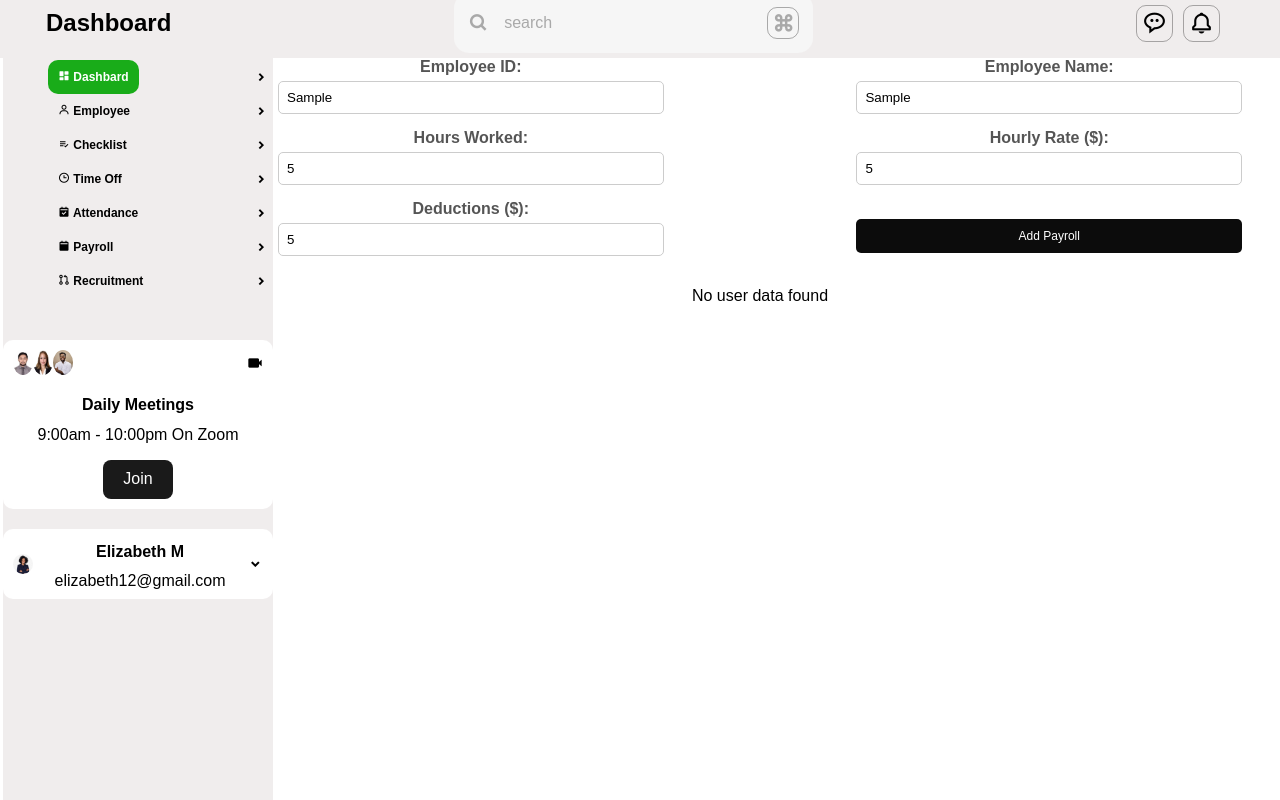
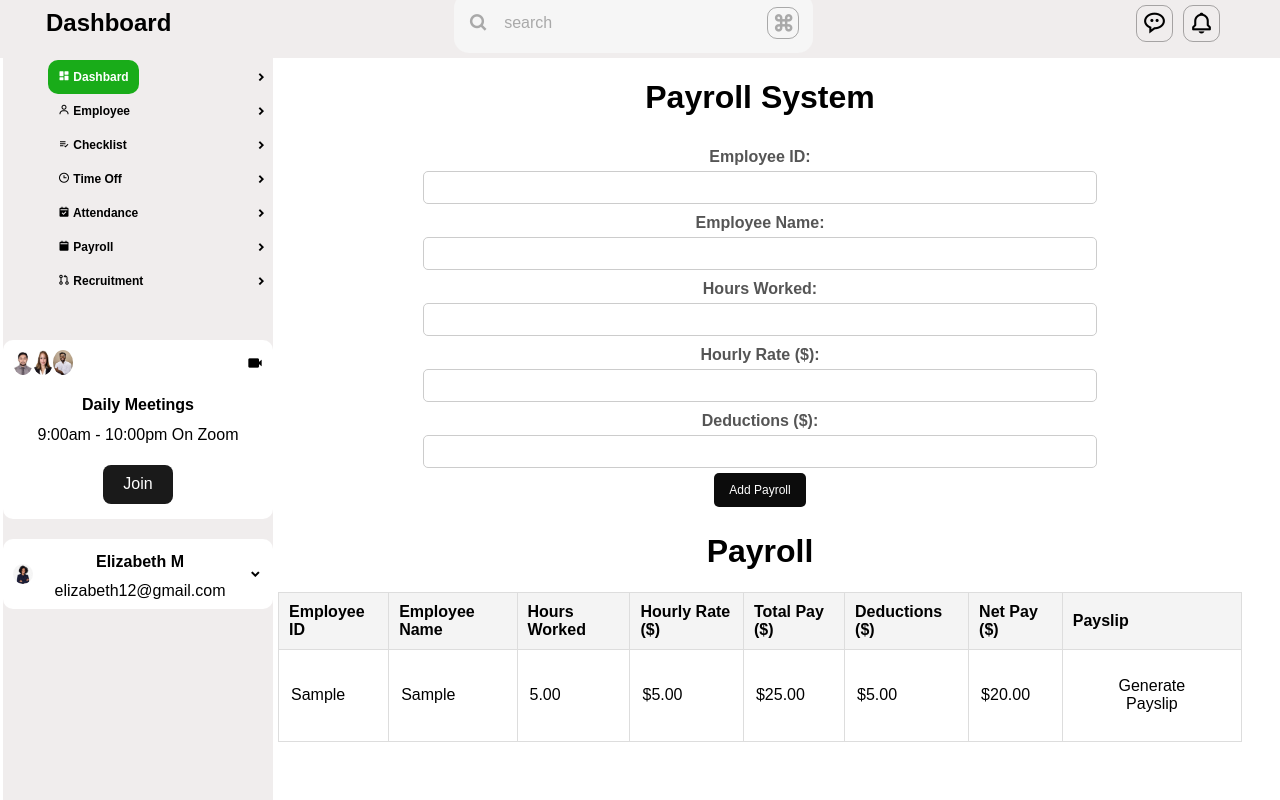
Before and after one commit to missynancy/dashboard, a React (Vite) app in the folder frontend/: page /payroll in a window 1280 px wide. Both pictures are taken after typing "Sample", "Sample", "5", "5", "5" into the empty fields and a click on the button "Add Payroll". Built offline with nearby package versions, Linux system fonts and the light colour scheme.

Commit message:
employee

```diff
--- a/frontend/src/App.jsx
+++ b/frontend/src/App.jsx
@@ -10,6 +10,7 @@ import EmployeeTable from './pages/EmployeeTable.jsx';
 import ErrorBoundary from './pages/ErrorBoundaries.jsx';
 
 import './index.css'
+import PayrollTable from './pages/Payrolltable.jsx';
 const router = createBrowserRouter(
     createRoutesFromElements
     (
@@ -17,79 +18,14 @@ const router = createBrowserRouter(
            <Route index element={<Home />}/>
            <Route path='/employee' element={<Employee />}/>
            <Route path='/payroll' element={<Payroll />}/>
+           <Route path='/payrollTable' element={<PayrollTable />}/>
+
       </Route>
     )
 )
 const App = () => {
 
-  const [payrolls, setPayrolls] = useState([]);
 
-  const addPayroll = (payroll) => {
-    setPayrolls([...payrolls, { ...payroll, generated: false }]);
-  };
-
-  const generatePayslip = (index) => {
-    const payroll = payrolls[index];
-    const newPayrolls = payrolls.map((pay, idx) =>
-      idx === index ? { ...pay, generated: true } : pay
-    );
-    setPayrolls(newPayrolls);
-
-    const payslipWindow = window.open('', 'Payslip', 'width=600,height=400');
-    payslipWindow.document.write(`
-      <html>
-      <head>
-        <title>Payslip</title>
-        <style>
-          body { font-family: Arial, sans-serif; padding: 20px; }
-          h1, h3 { text-align: center; }
-          table { width: 100%; border-collapse: collapse; margin-top: 20px; }
-          th, td { padding: 10px; border: 1px solid #ddd; text-align: left; }
-          th { background-color: #f4f4f4; }
-          button { padding: 10px 15px; border: none; border-radius: 5px; cursor: pointer; margin-top: 10px; }
-          button.print { background-color: #007bff; color: white; }
-          button.share { background-color: #28a745; color: white; }
-        </style>
-      </head>
-      <body>
-        <h1>C.E.F</h1>
-        <h3>Payslip</h3>
-        <table>
-          <tr><th>Employee ID</th><td>${payroll.employeeId}</td></tr>
-          <tr><th>Employee Name</th><td>${payroll.employeeName}</td></tr>
-          <tr><th>Hours Worked</th><td>${payroll.hoursWorked.toFixed(2)}</td></tr>
-          <tr><th>Hourly Rate</th><td>$${payroll.hourlyRate.toFixed(2)}</td></tr>
-          <tr><th>Total Pay</th><td>$${(payroll.hoursWorked * payroll.hourlyRate).toFixed(2)}</td></tr>
-          <tr><th>Deductions</th><td>$${payroll.deductions.toFixed(2)}</td></tr>
-          <tr><th>Net Pay</th><td>$${((payroll.hoursWorked * payroll.hourlyRate) - payroll.deductions).toFixed(2)}</td></tr>
-        </table>
-        <button class="print" onclick="window.print()">Print</button>
-        <button class="share" onclick="sharePayslip()">Share</button>
-        <script>
-          function sharePayslip() {
-            const payslipDetails = {
-              title: 'Payslip for ${payroll.employeeName}',
-              text: 'Payslip Details:\\nEmployee ID: ${payroll.employeeId}\\nEmployee Name: ${payroll.employeeName}\\nHours Worked: ${payroll.hoursWorked.toFixed(2)}\\nHourly Rate: $${payroll.hourlyRate.toFixed(2)}\\nTotal Pay: $${(payroll.hoursWorked * payroll.hourlyRate).toFixed(2)}\\nDeductions: $${payroll.deductions.toFixed(2)}\\nNet Pay: $${((payroll.hoursWorked * payroll.hourlyRate) - payroll.deductions).toFixed(2)}',
-            };
-            if (navigator.share) {
-              navigator.share(payslipDetails)
-                .then(() => console.log('Payslip shared successfully'))
-                .catch(error => console.error('Error sharing payslip', error));
-            } else {
-              alert('Web Share API is not supported in your browser.');
-            }
-          }
-        </script>
-      </body>
-      </html>
-        `);
-        payslipWindow.document.close();
-      };
-      const [employees, setEmployees] = useState([]);
-
-      const addEmployee = (employee) => {
-        setEmployees([...employees, employee]);
-      }
 
 
     return(
@@ -97,16 +33,7 @@ const App = () => {
             <RouterProvider router={router} />
 
 
-           {/* <div className="container">
-                <h1>Employee List System</h1>
-                <EmployeeForm addEmployee={addEmployee} />
-                <EmployeeTable employees={employees} />
-            </div>
-            <div className="container">
-                <h1>Payroll management</h1>
-                <Payroll addPayroll={addPayroll} />
-                <PayrollTable payrolls={payrolls} generatePayslip={generatePayslip} />
-            </div>*/}
+
 
 
 
--- a/frontend/src/index.css
+++ b/frontend/src/index.css
@@ -397,61 +397,24 @@ tbody tr .active-btn{
   color: rgb(53, 240, 53);
 }
 /* payroll */
-
-.payroll-form{
+.payroll{
+  width: 100%;
   display: flex;
-  flex-wrap: wrap;
-  width: 100%;
-  align-items: center;
-  justify-content: space-between;
-  text-align: center;
-}
-.payroll-form .form-group{
-  display: flex;
-  flex-direction: column;
-  align-items: left;
-  justify-content: space-between;
-  width: 40%;
-}
-.payroll-form button{
-  width: 40%;
-  text-align: center;
-}
-.container {
-  background-color: white;
-  padding: 20px;
-  border-radius: 10px;
-  box-shadow: 0 0 10px rgba(0, 0, 0, 0.1);
-  width: 100%;
-  text-align: center;
-  margin-top: 40px;
-  margin-bottom: 0;
-}
-.container h1{
-  margin-top: 40px;
-  margin-bottom: -10px;
-}
-
-.payroll h1, h2 {
-  color: #333;
   align-items: center;
   justify-content: center;
-  text-align: center;
+  flex-direction: column;
 }
 
 
-
-.form-group {
-  margin-bottom: 15px;
-}
-
 label {
   display: block;
-  margin-bottom: 5px;
+  margin: 10px 0 5px 0;
   color: #555;
   font-weight: 600;
 }
-
+.employeePayroll-form{
+  width: 70%;
+}
 input[type="text"],
 input[type="number"],
 input[type="email"],
@@ -528,3 +491,48 @@ button.generated:hover {
 }
 
 /* checklist */
+
+
+/* payslip */
+
+
+.modal {
+  display: flex;
+  position: fixed;
+  z-index: 1;
+  left: 0;
+  top: 0;
+  width: 100%;
+  height: 100%;
+  overflow: auto;
+  background-color: rgba(0,0,0,0.5);
+  justify-content: center;
+  align-items: center;
+}
+
+.modal-content {
+  background-color: #fff;
+  padding: 20px;
+  border-radius: 5px;
+  width: 80%;
+  max-width: 600px;
+  text-align: center;
+}
+
+.close {
+  color: #aaa;
+  float: right;
+  font-size: 28px;
+  font-weight: bold;
+}
+
+.close:hover,
+.close:focus {
+  color: black;
+  text-decoration: none;
+  cursor: pointer;
+}
+
+button {
+  margin: 5px;
+}
--- a/frontend/src/pages/Payroll.jsx
+++ b/frontend/src/pages/Payroll.jsx
@@ -1,102 +1,179 @@
 import React, { useState, useEffect } from 'react';
+import PayslipModal from './Payslip'; // Import the modal component
 
-const Payroll = ({ addPayroll }) => {
-
+const Payroll = () => {
   const [employeeId, setEmployeeId] = useState('');
   const [employeeName, setEmployeeName] = useState('');
   const [hoursWorked, setHoursWorked] = useState('');
   const [hourlyRate, setHourlyRate] = useState('');
   const [deductions, setDeductions] = useState('');
+  const [payrolls, setPayrolls] = useState([]);
+  const [selectedPayroll, setSelectedPayroll] = useState(null); // State for selected payroll
+  const [modalVisible, setModalVisible] = useState(false); // State for modal visibility
+
+  useEffect(() => {
+    const storedData = localStorage.getItem('employeePayroll');
+    if (storedData) {
+      const parsedData = JSON.parse(storedData);
+      if (Array.isArray(parsedData)) {
+        setPayrolls(parsedData);
+      } else {
+        console.error('Stored data is not an array:', parsedData);
+      }
+    }
+  }, []);
 
   const handleSubmit = (event) => {
     event.preventDefault();
-
-    const employeeData = {
+    const newPayroll = {
       employeeId,
       employeeName,
-      hoursWorked,
-      hourlyRate,
-      deductions,
+      hoursWorked: parseFloat(hoursWorked),
+      hourlyRate: parseFloat(hourlyRate),
+      deductions: parseFloat(deductions),
+      generated: false,
     };
 
-    localStorage.setItem('employeeData', JSON.stringify(employeeData));
+    const updatedPayrolls = [...payrolls, newPayroll];
+    setPayrolls(updatedPayrolls);
+    localStorage.setItem('employeePayroll', JSON.stringify(updatedPayrolls));
     alert('Employee data saved!');
+
+    // Clear form fields
+    setEmployeeId('');
+    setEmployeeName('');
+    setHoursWorked('');
+    setHourlyRate('');
+    setDeductions('');
   };
 
-  const [employeeData, setEmployeeData] = useState(null);
+  const generatePayslip = (index) => {
+    setPayrolls((prevPayrolls) =>
+      prevPayrolls.map((payroll, i) =>
+        i === index ? { ...payroll, generated: true } : payroll
+      )
+    );
+    setSelectedPayroll(payrolls[index]); // Set selected payroll
+    setModalVisible(true); // Show modal
+  };
 
-  useEffect(() => {
-    const storedData = localStorage.getItem('employeeData');
-
-    if (storedData) {
-      setEmployeeData(JSON.parse(storedData));
-    }
-  }, []);
-
-
-
-//   const handleSubmit = (e) => {
-//     e.preventDefault();
-//     const hours = parseFloat(hoursWorked);
-//     const rate = parseFloat(hourlyRate);
-//     const deduction = parseFloat(deductions);
-
-//     if (employeeId && employeeName && hours > 0 && rate > 0 && deduction >= 0) {
-//       addPayroll({ employeeId, employeeName, hoursWorked: hours, hourlyRate: rate, deductions: deduction });
-//       setEmployeeId('');
-//       setEmployeeName('');
-//       setHoursWorked('');
-//       setHourlyRate('');
-//       setDeductions('');
-//     } else {
-//       alert('Please enter valid payroll details.');
-//     }
-//   };
+  const closeModal = () => {
+    setModalVisible(false);
+    setSelectedPayroll(null);
+  };
 
   return (
     <div className='home'>
-      <div >
-        <form onSubmit={handleSubmit} className='payroll-form'>
+      <div className='payroll'>
+        <h1>Payroll System</h1>
+        <form onSubmit={handleSubmit} className='employeePayroll-form'>
           <div className='form-group'>
             <label>Employee ID:</label>
-            <input type="text" value={employeeId} onChange={(e) => setEmployeeId(e.target.value)} required />
+            <input
+              type='text'
+              value={employeeId}
+              onChange={(e) => setEmployeeId(e.target.value)}
+              required
+            />
           </div>
           <div className='form-group'>
             <label>Employee Name:</label>
-            <input type="text" value={employeeName} onChange={(e) => setEmployeeName(e.target.value)} required />
+            <input
+              type='text'
+              value={employeeName}
+              onChange={(e) => setEmployeeName(e.target.value)}
+              required
+            />
           </div>
           <div className='form-group'>
             <label>Hours Worked:</label>
-            <input type="number" value={hoursWorked} onChange={(e) => setHoursWorked(e.target.value)} required />
+            <input
+              type='number'
+              value={hoursWorked}
+              onChange={(e) => setHoursWorked(e.target.value)}
+              required
+            />
           </div>
           <div className='form-group'>
             <label>Hourly Rate ($):</label>
-            <input type="number" value={hourlyRate} onChange={(e) => setHourlyRate(e.target.value)} required />
+            <input
+              type='number'
+              value={hourlyRate}
+              onChange={(e) => setHourlyRate(e.target.value)}
+              required
+            />
           </div>
           <div className='form-group'>
             <label>Deductions ($):</label>
-            <input type="number" value={deductions} onChange={(e) => setDeductions(e.target.value)} required />
+            <input
+              type='number'
+              value={deductions}
+              onChange={(e) => setDeductions(e.target.value)}
+              required
+            />
           </div>
-          <button type="submit" className='button-submit'>Add Payroll</button>
+          <button type='submit' className='button-submit'>
+            Add Payroll
+          </button>
         </form>
       </div>
 
       <div>
-          {employeeData ? (
-            <div>
-              <h2>User Information</h2>
-              <p>Name: {employeeData.employeeId}</p>
-              <p>Username: {employeeData.employeeName}</p>
-              <p>Age: {employeeData.deductions}</p>
+        {payrolls.length > 0 ? (
+          <div>
+            <div className='table-head'>
+              <h1>Payroll</h1>
             </div>
-          ) : (
-            <p>No user data found</p>
-          )}
+            <table>
+              <thead>
+                <tr>
+                  <th>Employee ID</th>
+                  <th>Employee Name</th>
+                  <th>Hours Worked</th>
+                  <th>Hourly Rate ($)</th>
+                  <th>Total Pay ($)</th>
+                  <th>Deductions ($)</th>
+                  <th>Net Pay ($)</th>
+                  <th>Payslip</th>
+                </tr>
+              </thead>
+              <tbody>
+                {payrolls.map((payroll, index) => (
+                  <tr key={index}>
+                    {payroll && (
+                      <>
+                        <td>{payroll.employeeId}</td>
+                        <td>{payroll.employeeName}</td>
+                        <td>{payroll.hoursWorked.toFixed(2)}</td>
+                        <td>${payroll.hourlyRate.toFixed(2)}</td>
+                        <td>${(payroll.hoursWorked * payroll.hourlyRate).toFixed(2)}</td>
+                        <td>${payroll.deductions.toFixed(2)}</td>
+                        <td>${((payroll.hoursWorked * payroll.hourlyRate) - payroll.deductions).toFixed(2)}</td>
+                        <td>
+                          <button
+                            className={payroll.generated ? 'generated' : ''}
+                            onClick={() => generatePayslip(index)}
+                            disabled={payroll.generated}
+                          >
+                            {payroll.generated ? 'Generated' : 'Generate Payslip'}
+                          </button>
+                        </td>
+                      </>
+                    )}
+                  </tr>
+                ))}
+              </tbody>
+            </table>
+          </div>
+        ) : (
+          <p>No payroll data found</p>
+        )}
       </div>
 
+      {modalVisible && (
+        <PayslipModal payroll={selectedPayroll} onClose={closeModal} />
+      )}
     </div>
-
-
   );
 };
 
--- /dev/null
+++ b/frontend/src/pages/Payslip.jsx
@@ -0,0 +1,40 @@
+import React from 'react';
+
+const PayslipModal = ({ payroll, onClose }) => {
+  const handlePrint = () => {
+    window.print();
+  };
+
+  const handleShare = () => {
+    if (navigator.share) {
+      navigator.share({
+        title: 'Payslip',
+        text: `Payslip for ${payroll.employeeName}`,
+        url: window.location.href,
+      }).catch(console.error);
+    } else {
+      alert('Sharing is not supported in your browser.');
+    }
+  };
+
+  if (!payroll) return null;
+
+  return (
+    <div className="modal">
+      <div className="modal-content">
+        <span className="close" onClick={onClose}>&times;</span>
+        <h2>Payslip for {payroll.employeeName}</h2>
+        <p>Employee ID: {payroll.employeeId}</p>
+        <p>Hours Worked: {payroll.hoursWorked.toFixed(2)}</p>
+        <p>Hourly Rate: ${payroll.hourlyRate.toFixed(2)}</p>
+        <p>Total Pay: ${(payroll.hoursWorked * payroll.hourlyRate).toFixed(2)}</p>
+        <p>Deductions: ${payroll.deductions.toFixed(2)}</p>
+        <p>Net Pay: ${((payroll.hoursWorked * payroll.hourlyRate) - payroll.deductions).toFixed(2)}</p>
+        <button onClick={handlePrint}>Print</button>
+        <button onClick={handleShare}>Share</button>
+      </div>
+    </div>
+  );
+};
+
+export default PayslipModal;
```
Also changed, not shown: frontend/src/pages/Employee.jsx (+41 -9 lines), frontend/src/pages/Start.jsx (added, +16 -0 lines).
